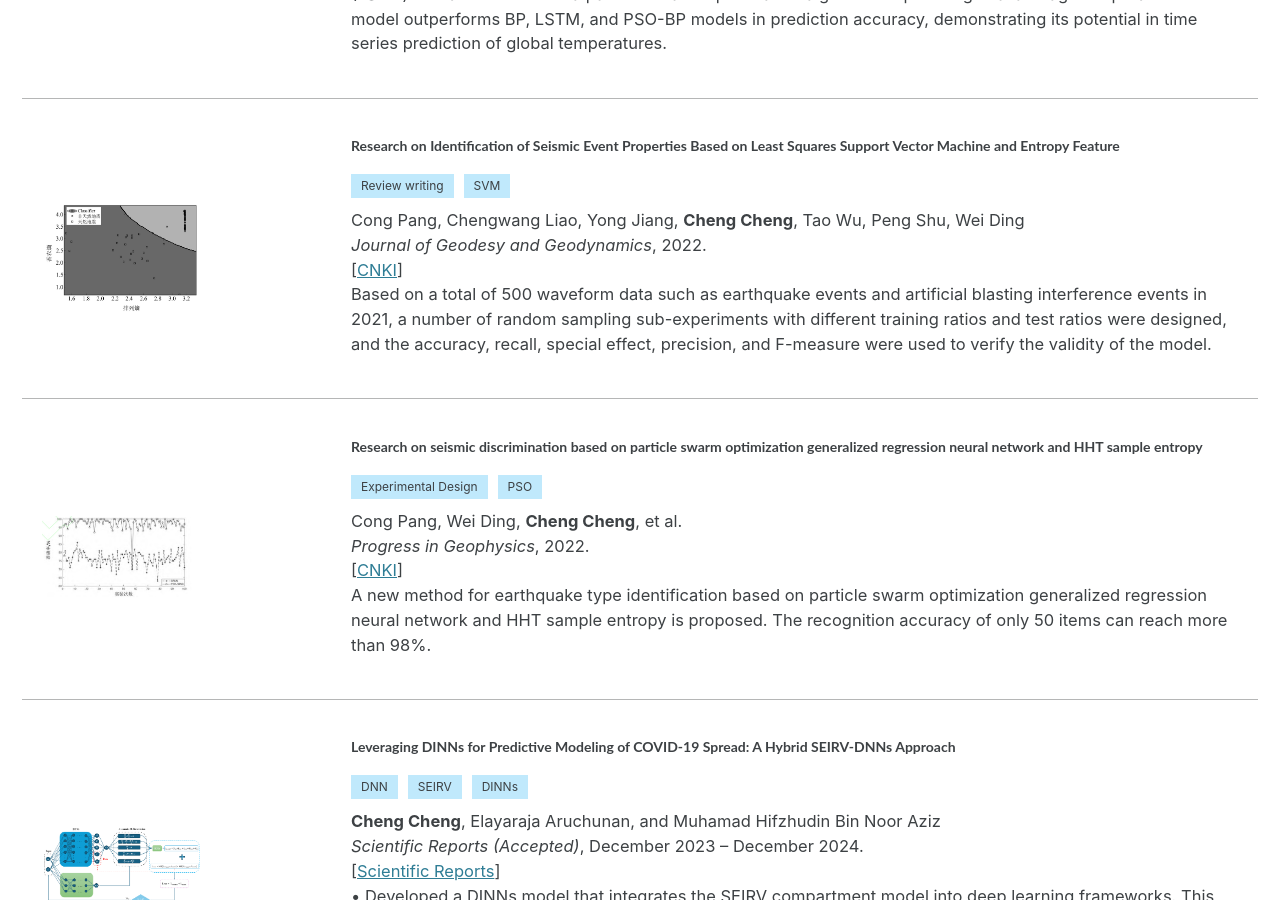
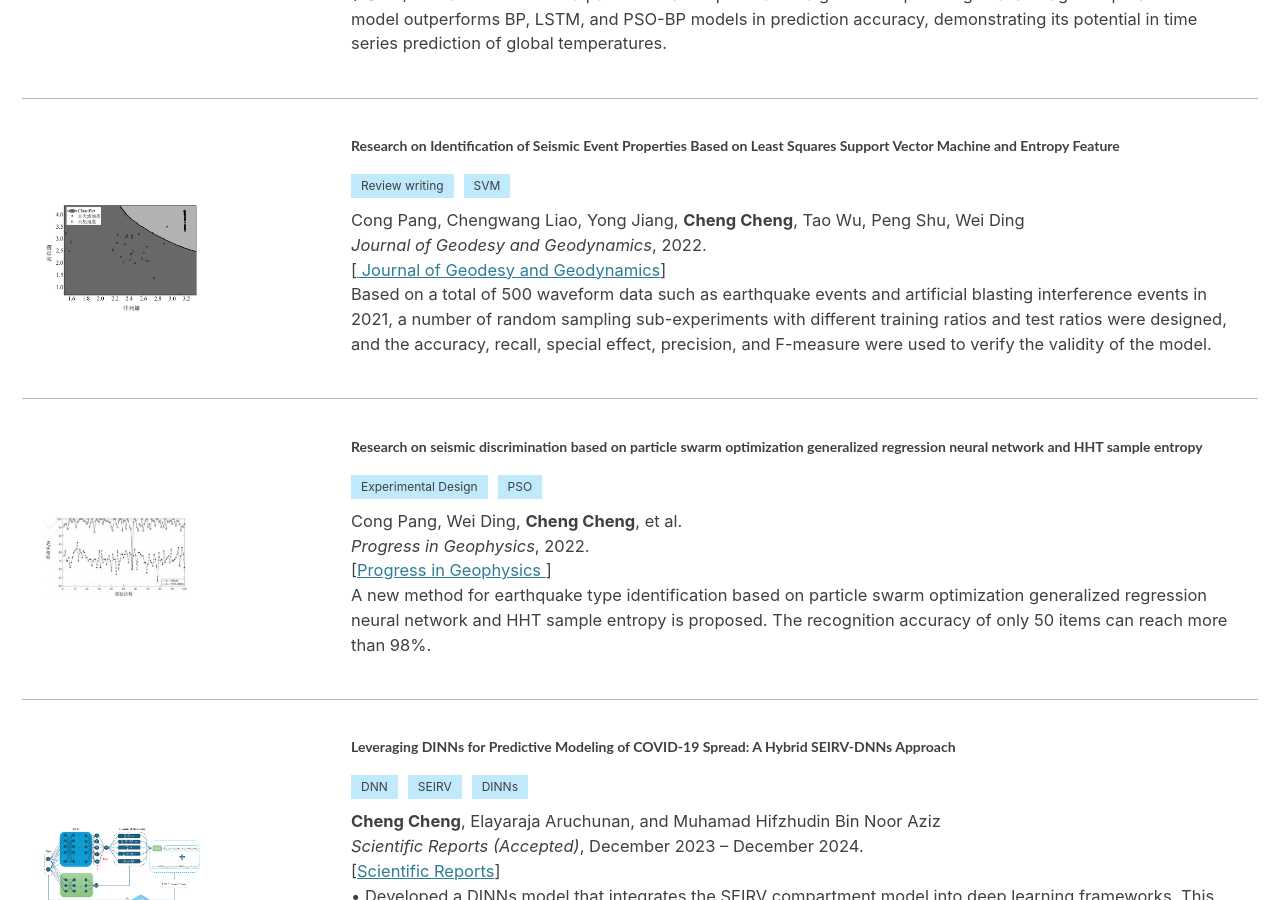
Before and after one commit to yinpeiqiang/y, a Jekyll site: the page built from _pages/research.md, in a window 1280 px wide and 900 px high, scrolled down 778 px. Built offline with Jekyll 4.4.1, drawn with Linux system fonts in a browser that asks for light colours; cached includes are drawn as plain includes.

Commit message:
Update research.md

```diff
--- a/_pages/research.md
+++ b/_pages/research.md
@@ -3,7 +3,7 @@ title: "Research"
 layout: splash
 permalink: /research/
 ---
-I am deeply interested in Computational epidemiology. I believe that machine learning and deep learning offer a robust framework for the biomathematical processing of data. Currently, my research is focused on computational epidemiology, an essential field in today's scientific inquiry. As a Master of Mathematics (Research) student at the University of Malaya, I am using Deep Learning methods to solve infectious diseases under the guidance of [Dr. Muhamad Hifzhudin](https://umexpert.um.edu.my/hifz_din) and [Dr. Elayaraja Aruchunan](https://umexpert.um.edu.my/elayarajah). My bachelor supervisor is Professor [Xiaomei Feng](https://www.researchgate.net/profile/Xiaomei-Feng-2). Please refer to my selected works below for more insight into my research.
+I am deeply interested in Computational epidemiology. I believe that machine learning and deep learning offer a robust framework for the biomathematical processing of data. Currently, my research is focused on computational epidemiology, an essential field in today's scientific inquiry. As a Master of Mathematics (Research) student at the University of Malaya, I am using Deep Learning methods to solve infectious diseases under the guidance of [Dr. Muhamad Hifzhudin](https://umexpert.um.edu.my/hifz_din) and [Dr. Elayaraja Aruchunan](https://umexpert.um.edu.my/elayarajah). My bachelor supervisor is Professor [Xiaomei Feng](https://lxy.xust.edu.cn/info/1129/3255.htm). Please refer to my selected works below for more insight into my research.
 
 
 [Google Scholar]( https://scholar.google.com.my/citations?hl=en&user=-_xoqYAAAAAJ) \|
@@ -69,7 +69,7 @@ I am deeply interested in Computational epidemiology. I believe that machine lea
           <br>
           <em>Journal of Geodesy and Geodynamics</em>, 2022.
           <br>
-          [<a href="https://kns.cnki.net/kcms/detail/detail.aspx?filename=DKXB202206019&dbcode=CJFQ&dbname=CJFD2022&v=hSWFAhoAtBnSMk_gu_PeVuzDZ5rmBMqy4-ktNhinxiOOUSS9J4qGLfr81ma2aKIi" target="_blank" rel="noopener noreferrer">CNKI</a>]
+          [<a href=" http://www.jgg09.com/EN/Y2022/V42/I6/655" target="_blank" rel="noopener noreferrer"> Journal of Geodesy and Geodynamics</a>]
           <br>
           <p>Based on a total of 500 waveform data such as earthquake events and artificial blasting interference events in 2021, a number of random sampling sub-experiments with different training ratios and test ratios were designed, and the accuracy, recall, special effect, precision, and F-measure were used to verify the validity of the model.<br>
           </p>
@@ -100,7 +100,7 @@ I am deeply interested in Computational epidemiology. I believe that machine lea
           <br>
           <em>Progress in Geophysics</em>, 2022.
           <br>
-          [<a href="https://kns.cnki.net/kcms/detail/detail.aspx?filename=DQWJ2022031500J&dbcode=DKFX&dbname=DKFX2022&v=S8LCx_iKxHZwzIf37irYxfUIXBeHlC8GhgF9dyL40h0xJzBSgRmLQLKhUX59xYaP" target="_blank" rel="noopener noreferrer">CNKI</a>]
+          [<a href=" http://en.dzkx.org/article/doi/10.6038/pg2022FF0438" target="_blank" rel="noopener noreferrer">Progress in Geophysics </a>]
 <!--               [<a href="../pdfs/posters/optre_rldm_poster.pdf">poster</a>]
           [<a href="https://brown.hosted.panopto.com/Panopto/Pages/Viewer.aspx?id=7adfa2ab-3dde-46ab-b69e-aea800efe5ef">talk at RLDM</a> at 1:20:00] -->
           <br>
```
